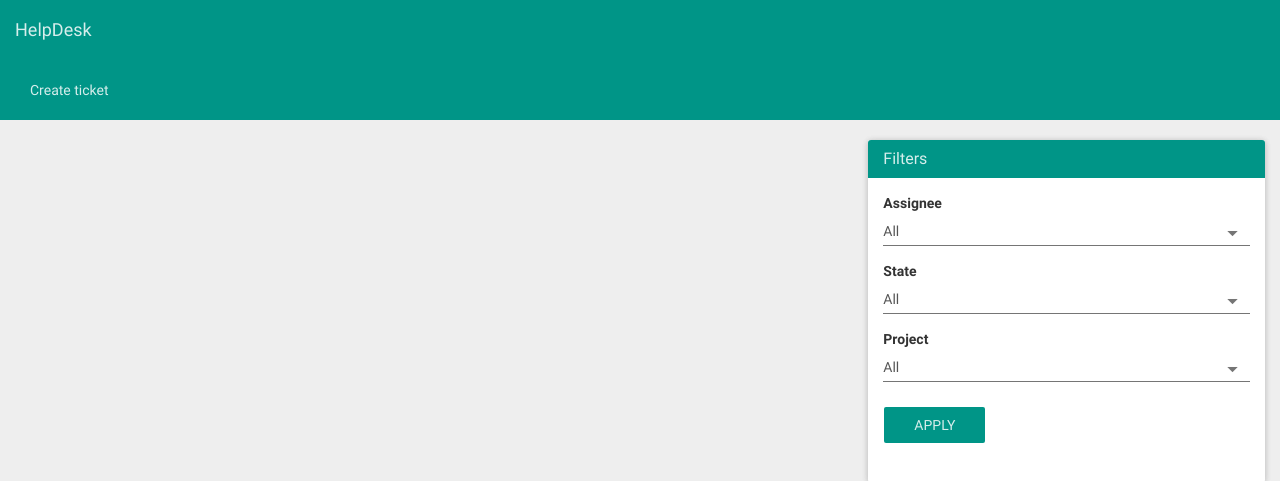
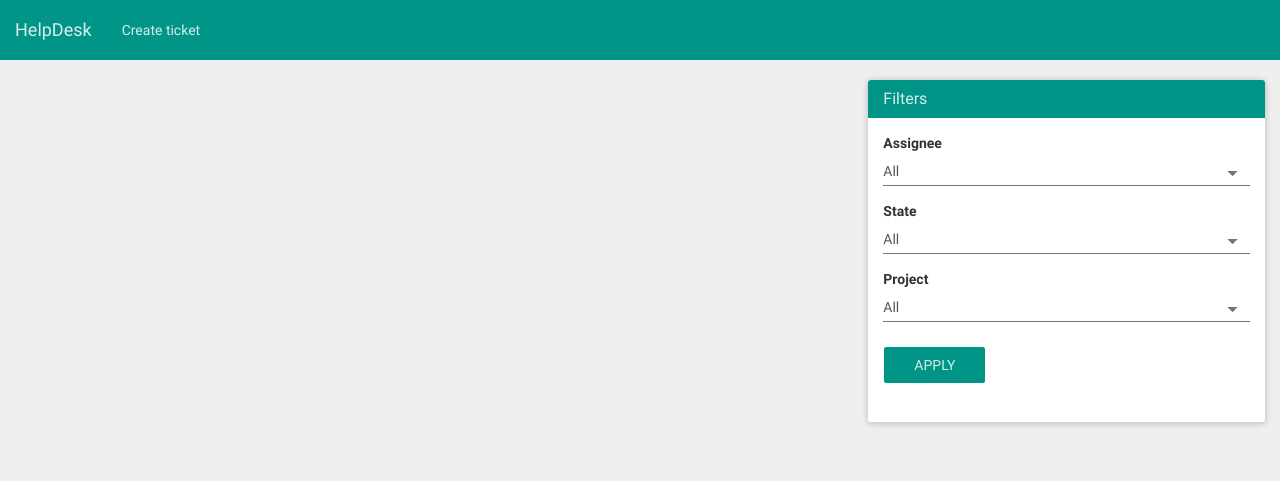
Before and after one commit to ookami-kb/django-simple-helpdesk, a Django app: page / in a window 1280 px wide. Shown: the top 481 px of the page. Run offline with Django 3.2, Linux system fonts and the light colour scheme; the visitor is signed in with stand-in values (Sample User, id 1); data that the repository does not hold is empty; parts of the project's set-up code (start-up, migrations or seed data) failed here and were passed over; some libraries are stand-ins or nearby versions.

Commit message:
fixed top menu

```diff
--- a/helpdesk/templates/helpdesk/base.html
+++ b/helpdesk/templates/helpdesk/base.html
@@ -23,14 +23,14 @@
             <span class="icon-bar"></span>
         </button>
         <a class="navbar-brand" href="{% url 'helpdesk_home' %}">HelpDesk</a>
+    </div>
 
-        <div class="collapse navbar-collapse">
-            <ul class="nav navbar-nav">
-                {% if perms.helpdesk.create_ticket %}
-                    <li><a href="{% url 'helpdesk_ticket_create' %}">Create ticket</a></li>
-                {% endif %}
-            </ul>
-        </div>
+    <div class="navbar-collapse collapse navbar-responsive-collapse">
+        <ul class="nav navbar-nav">
+            {% if perms.helpdesk.create_ticket %}
+                <li><a href="{% url 'helpdesk_ticket_create' %}">Create ticket</a></li>
+            {% endif %}
+        </ul>
     </div>
 </div>
 
```
